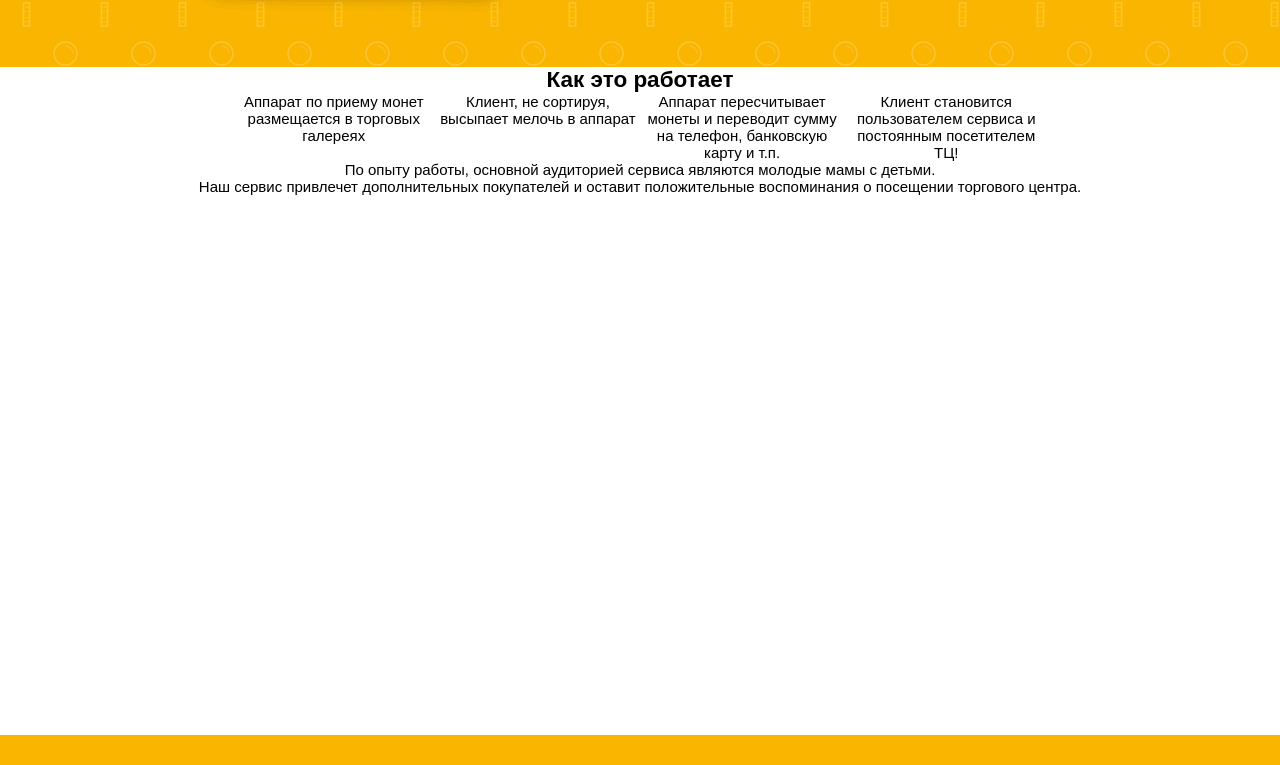
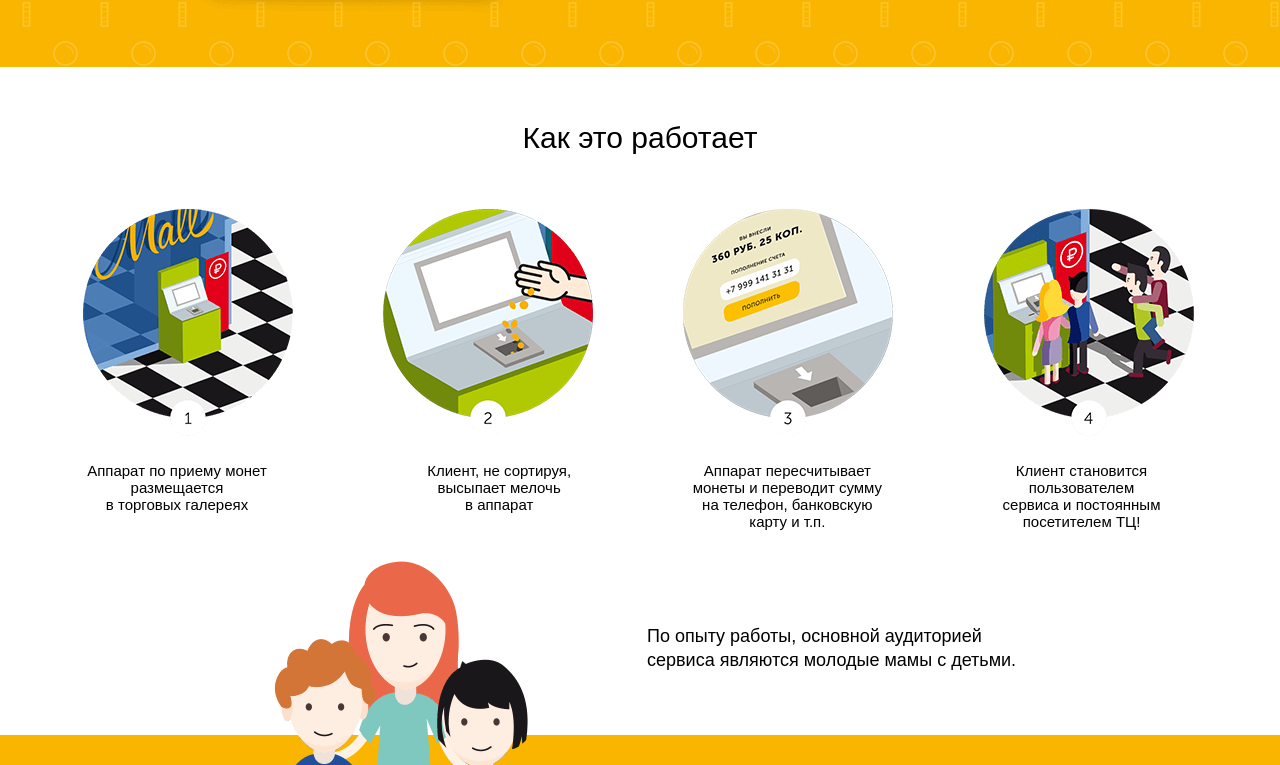
Before and after one commit to Aksnv/coincom, a plain HTML site: page index.html in a window 1280 px wide. Shown: the part 2035-2800 px from the top of the page. Drawn offline with Linux system fonts and the light colour scheme.

Commit message:
Добавлены стили для раздела how-it-works

```diff
--- a/index.html
+++ b/index.html
@@ -81,10 +81,10 @@
     <div class="container">
       <h2>Как это работает</h2>
       <ul>
-        <li>Аппарат по приему монет размещается в торговых галереях</li>
-        <li>Клиент, не сортируя, высыпает мелочь в аппарат</li>
-        <li>Аппарат пересчитывает монеты и переводит сумму на телефон, банковскую карту и т.п.</li>
-        <li>Клиент становится пользователем сервиса и постоянным посетителем ТЦ!</li>
+        <li class="how-it-works__step how-it-works__step--1">Аппарат по приему монет размещается в&nbsp;торговых&nbsp;галереях</li>
+        <li class="how-it-works__step how-it-works__step--2">Клиент, не сортируя, высыпает мелочь в&nbsp;аппарат</li>
+        <li class="how-it-works__step how-it-works__step--3">Аппарат пересчитывает монеты и переводит сумму на телефон, банковскую карту и т.п.</li>
+        <li class="how-it-works__step how-it-works__step--4">Клиент становится пользователем сервиса и постоянным посетителем ТЦ!</li>
       </ul>
       <div class="how-it-works__comment">
         <p>По опыту работы, основной аудиторией сервиса являются молодые мамы с детьми.</p>
--- a/styles/main.css
+++ b/styles/main.css
@@ -14,6 +14,11 @@ body {
 
 h1, h2, h3 {
   margin: 0;
+}
+
+h2 {
+  font-size: 30px;
+  font-weight: 300;
 }
 
 ul {
@@ -192,8 +197,6 @@ a[href^=tel] {
   top: 334px;
   right: 209px;
   width: 375px;
-  font-size: 30px;
-  font-weight: 300;
   text-align: left;
 }
 
@@ -209,8 +212,6 @@ a[href^=tel] {
 }
 
 .about h2 {
-  font-size: 30px;
-  font-weight: 400;
   padding-top: 54px;
   padding-bottom: 25px;
 }
@@ -297,6 +298,19 @@ a[href^=tel] {
   text-align: center;
 }
 
+.how-it-works::before {
+  position: absolute;
+  left: calc(50% - 366px);
+  bottom: 0;
+  content: "";
+  display: block;
+  width: 254px;
+  height: 325px;
+  background-image: url("../images/sprite.png");
+  background-position: -259px -94px;
+  z-index: 2;
+}
+
 .how-it-works::after {
   position: absolute;
   top: 668px;
@@ -308,10 +322,93 @@ a[href^=tel] {
   background-color: #fab500;
 }
 
-.how-it-works li {
+.how-it-works h2 {
+  padding-top: 54px;
+  padding-bottom: 307px;
+}
+
+.how-it-works ul {
+  text-align: left;
+  margin-bottom: 30px;
+}
+
+.how-it-works__step {
+  position: relative;
   display: inline-block;
   vertical-align: top;
   width: 200px;
+  text-align: center;
+}
+
+.how-it-works__step::before {
+  position: absolute;
+  top: -253px;
+  content: "";
+  display: block;
+  width: 210px;
+  height: 227px;
+}
+
+.how-it-works__step--1 {
+  width: 192px;
+  margin-left: 31px;
+  margin-right: 146px;
+}
+
+.how-it-works__step--1::before {
+  left: 2px;
+  background-image: url("../images/how-it-work_1.png");
+}
+
+.how-it-works__step--2 {
+  width: 152px;
+  margin-right: 107px;
+}
+
+.how-it-works__step--2::before {
+  left: -40px;
+  background-image: url("../images/how-it-work_2.png");
+}
+
+.how-it-works__step--3 {
+  width: 202px;
+  margin-right: 107px;
+}
+
+.how-it-works__step--3::before {
+  left: -3px;
+  background-image: url("../images/how-it-work_3.png");
+}
+
+.how-it-works__step--4 {
+  width: 164px;
+}
+
+.how-it-works__step--4::before {
+  left: -16px;
+  background-image: url("../images/how-it-work_4.png");
+}
+
+.how-it-works__comment,
+.how-it-works__advantage {
+  position: absolute;
+  font-size: 18px;
+  line-height: 24px;
+  text-align: left;
+}
+
+.how-it-works__comment {
+  left: calc(50% - -7px);
+  bottom: -142px;
+  width: 373px;
+}
+
+.how-it-works__advantage {
+  left: calc(50% - -9px);
+  bottom: -320px;
+  width: 431px;
+  font-weight: 700;
+  z-index: 2;
 }
 
 /* Terminals */
```
